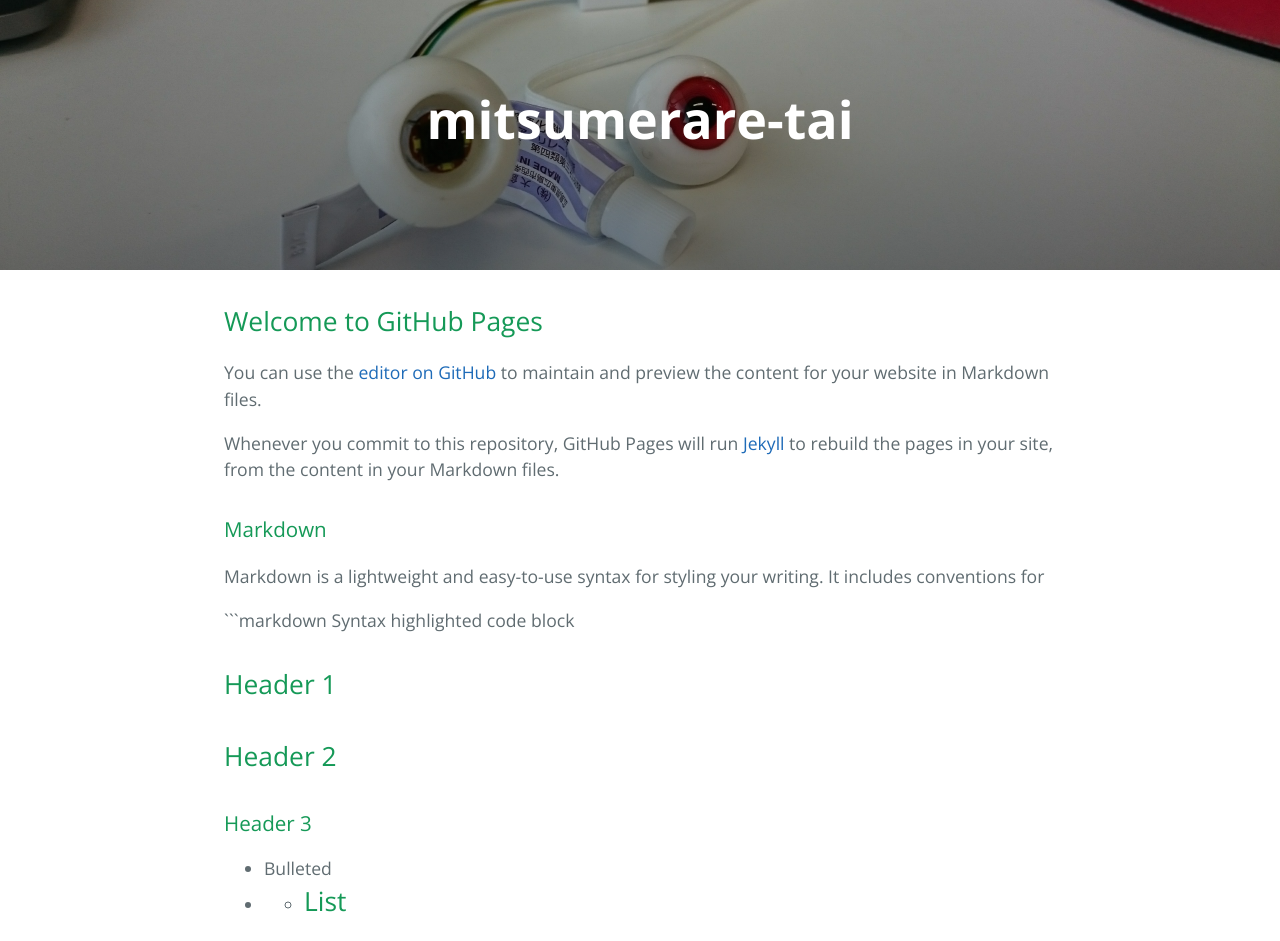
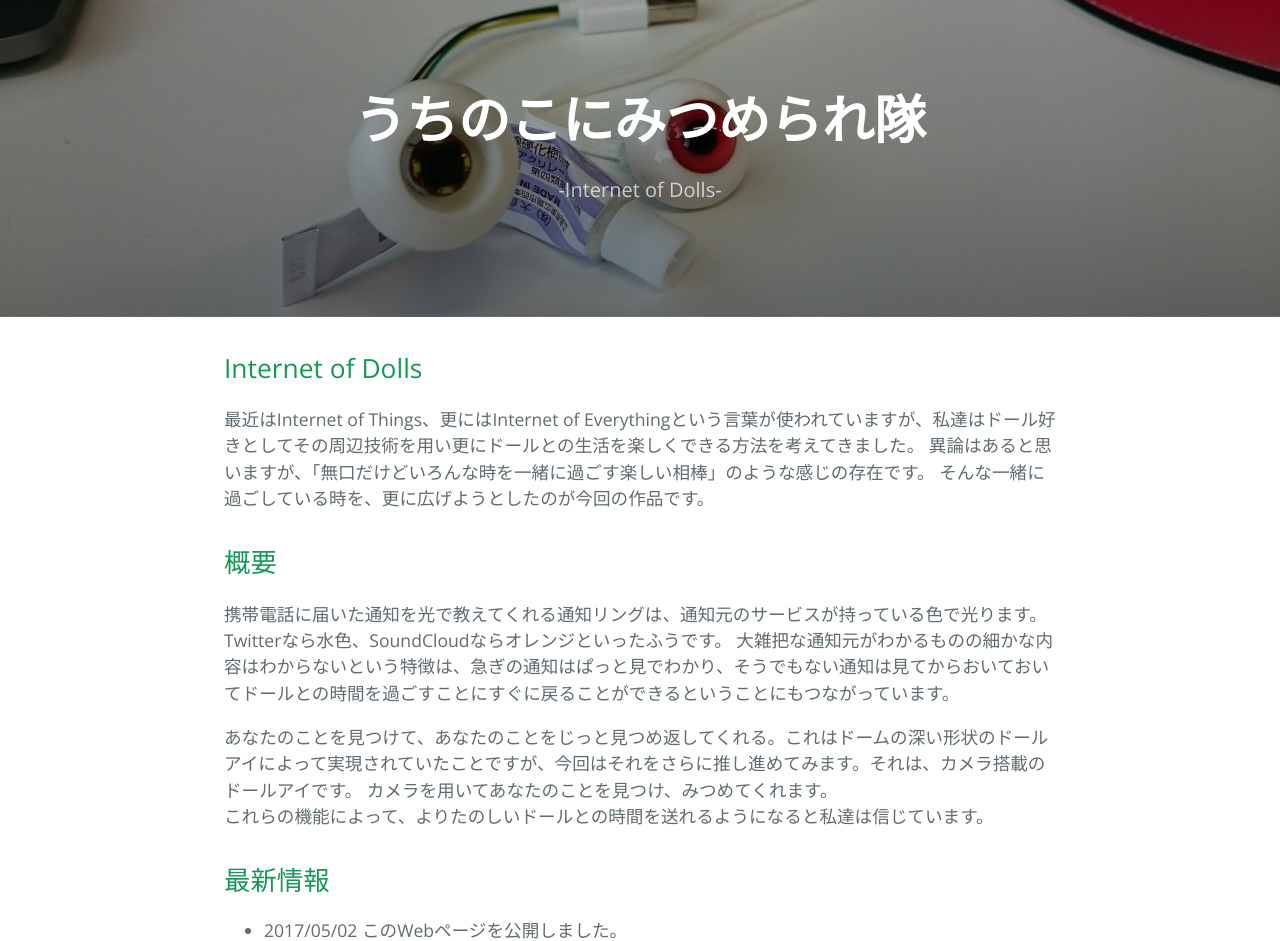
Before and after one commit to haru2036/mitsumerare-tai, a Jekyll site: the page built from index.md, in a window 1280 px wide and 1400 px high. Shown: the top 941 px of the window. Built offline with Jekyll 4.4.1, drawn with Linux system fonts in a browser that asks for light colours; our own code applies the rules of GitHub Pages for plain Markdown files; a script that is not in the unit is left out; the repository's description, which GitHub fills in, is left out; some of the changed text lies outside the part shown.

Commit message:
add text and photos

````diff
--- a/_layouts/default.html
+++ b/_layouts/default.html
@@ -2,7 +2,7 @@
 <html lang="{{ site.lang | default: "en-US" }}">
     <head>
         <meta charset="UTF-8">
-        <title>{{ page.title | default: site.title }}</title>
+        <title>うちのこにみつめられ隊</title>
         <meta name="description" content="{{ page.description | default: site.description | default: site.github.project_tagline }}"/>
         <meta name="viewport" content="width=device-width, initial-scale=1">
         <meta name="theme-color" content="#157878">
@@ -11,8 +11,8 @@
     </head>
     <body>
         <section class="page-header">
-            <h1 class="project-name">{{ site.title | default: site.github.repository_name }}</h1>
-            <h2 class="project-tagline">{{ site.description | default: site.github.project_tagline }}</h2>
+            <h1 class="project-name">うちのこにみつめられ隊</h1>
+            <h2 class="project-tagline">-Internet of Dolls-</h2>
         </section>
 
         <section class="main-content">
--- a/index.md
+++ b/index.md
@@ -1,38 +1,22 @@
-## Welcome to GitHub Pages
+## Internet of Dolls
 
-You can use the [editor on GitHub](https://github.com/haru2036/mitsumerare-tai/edit/master/index.md) to maintain and preview the content for your website in Markdown files.
+最近はInternet of Things、更にはInternet of Everythingという言葉が使われていますが、私達はドール好きとしてその周辺技術を用い更にドールとの生活を楽しくできる方法を考えてきました。
+異論はあると思いますが、「無口だけどいろんな時を一緒に過ごす楽しい相棒」のような感じの存在です。
+そんな一緒に過ごしている時を、更に広げようとしたのが今回の作品です。
 
-Whenever you commit to this repository, GitHub Pages will run [Jekyll](https://jekyllrb.com/) to rebuild the pages in your site, from the content in your Markdown files.
+## 概要
+携帯電話に届いた通知を光で教えてくれる通知リングは、通知元のサービスが持っている色で光ります。Twitterなら水色、SoundCloudならオレンジといったふうです。
+大雑把な通知元がわかるものの細かな内容はわからないという特徴は、急ぎの通知はぱっと見でわかり、そうでもない通知は見てからおいておいてドールとの時間を過ごすことにすぐに戻ることができるということにもつながっています。
 
-### Markdown
+あなたのことを見つけて、あなたのことをじっと見つめ返してくれる。これはドームの深い形状のドールアイによって実現されていたことですが、今回はそれをさらに推し進めてみます。それは、カメラ搭載のドールアイです。
+カメラを用いてあなたのことを見つけ、みつめてくれます。
+これらの機能によって、よりたのしいドールとの時間を送れるようになると私達は信じています。
 
-Markdown is a lightweight and easy-to-use syntax for styling your writing. It includes conventions for
+## 最新情報
+* 2017/05/02 このWebページを公開しました。
 
-```markdown
-Syntax highlighted code block
-
-# Header 1
-## Header 2
-### Header 3
-
-- Bulleted
-- - List
--
-- 1. Numbered
-- 2. List
--
-- **Bold** and _Italic_ and `Code` text
--
-- [Link](url) and ![Image](src)
-- ```
--
-- For more details see [GitHub Flavored Markdown](https://guides.github.com/features/mastering-markdown/).
--
-- ### Jekyll Themes
--
-- Your Pages site will use the layout and styles from the Jekyll theme you have selected in your [repository settings](https://github.com/haru2036/mitsumerare-tai/settings). The name of this theme is saved in the Jekyll `_config.yml` configuration file.
--
-- ### Support or Contact
--
-- Having trouble with Pages? Check out our [documentation](https://help.github.com/categories/github-pages-basics/) or [contact support](https://github.com/contact) and we’ll help you sort it out.
--
+## 写真
+<a data-flickr-embed="true"  href="https://www.flickr.com/photos/75151585@N07/27324921900/in/dateposted-public/" title="スカートを光らせたい"><img src="https://c1.staticflickr.com/8/7377/27324921900_197e5ca3b6_c.jpg" width="532" height="800" alt="スカートを光らせたい"></a><script async src="//embedr.flickr.com/assets/client-code.js" charset="utf-8"></script>
+<a data-flickr-embed="true"  href="https://www.flickr.com/photos/75151585@N07/34001913940/in/dateposted-public/" title="通知スカート用マウンタ"><img src="https://c1.staticflickr.com/5/4168/34001913940_768917a012_c.jpg" width="800" height="532" alt="通知スカート用マウンタ"></a><script async src="//embedr.flickr.com/assets/client-code.js" charset="utf-8"></script>
+<a data-flickr-embed="true"  href="https://www.flickr.com/photos/75151585@N07/33576562933/in/dateposted-public/" title="通知スカート用マウンタ"><img src="https://c1.staticflickr.com/3/2862/33576562933_812581d4cb_c.jpg" width="800" height="532" alt="通知スカート用マウンタ"></a><script async src="//embedr.flickr.com/assets/client-code.js" charset="utf-8"></script>
+<iframe width="560" height="315" src="https://www.youtube.com/embed/q3UJNPfSG24?ecver=1" frameborder="0" allowfullscreen></iframe>
````
